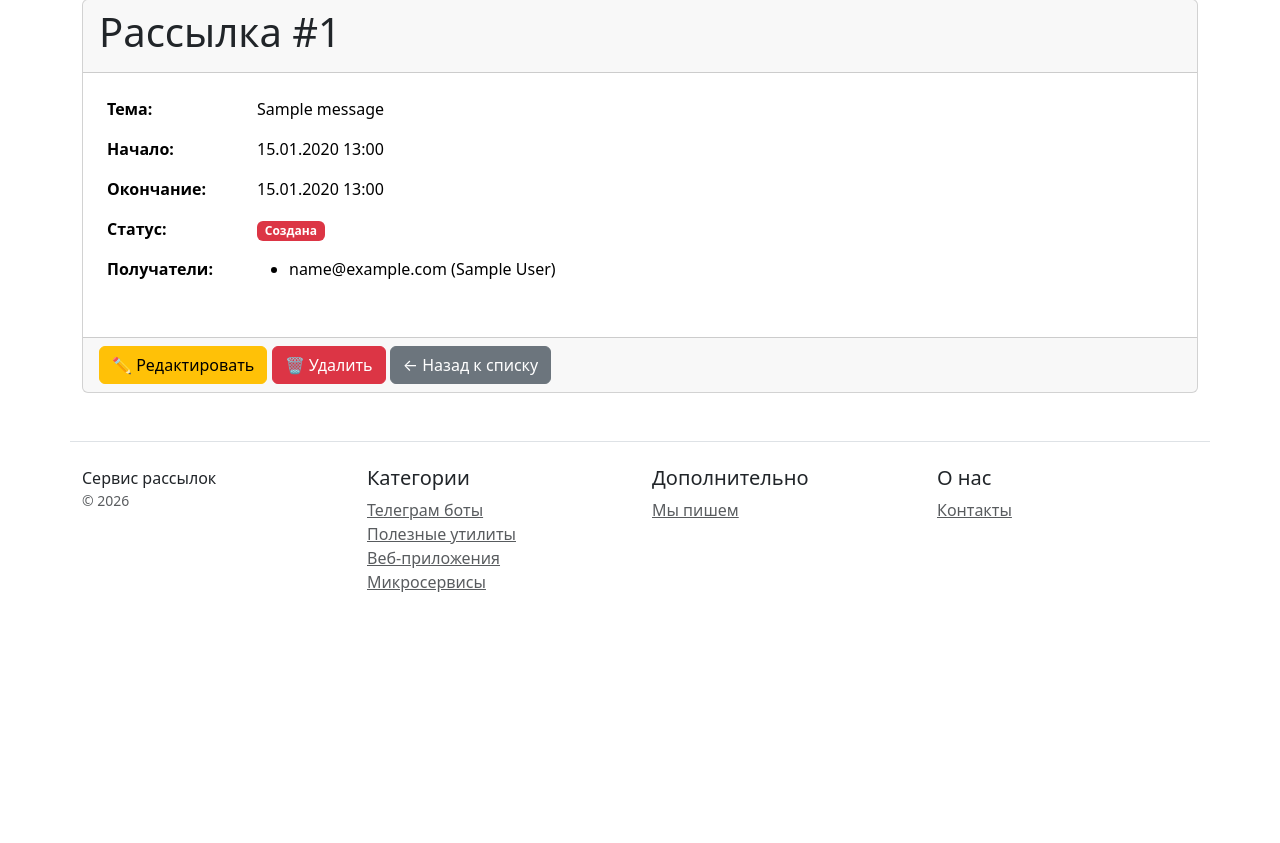
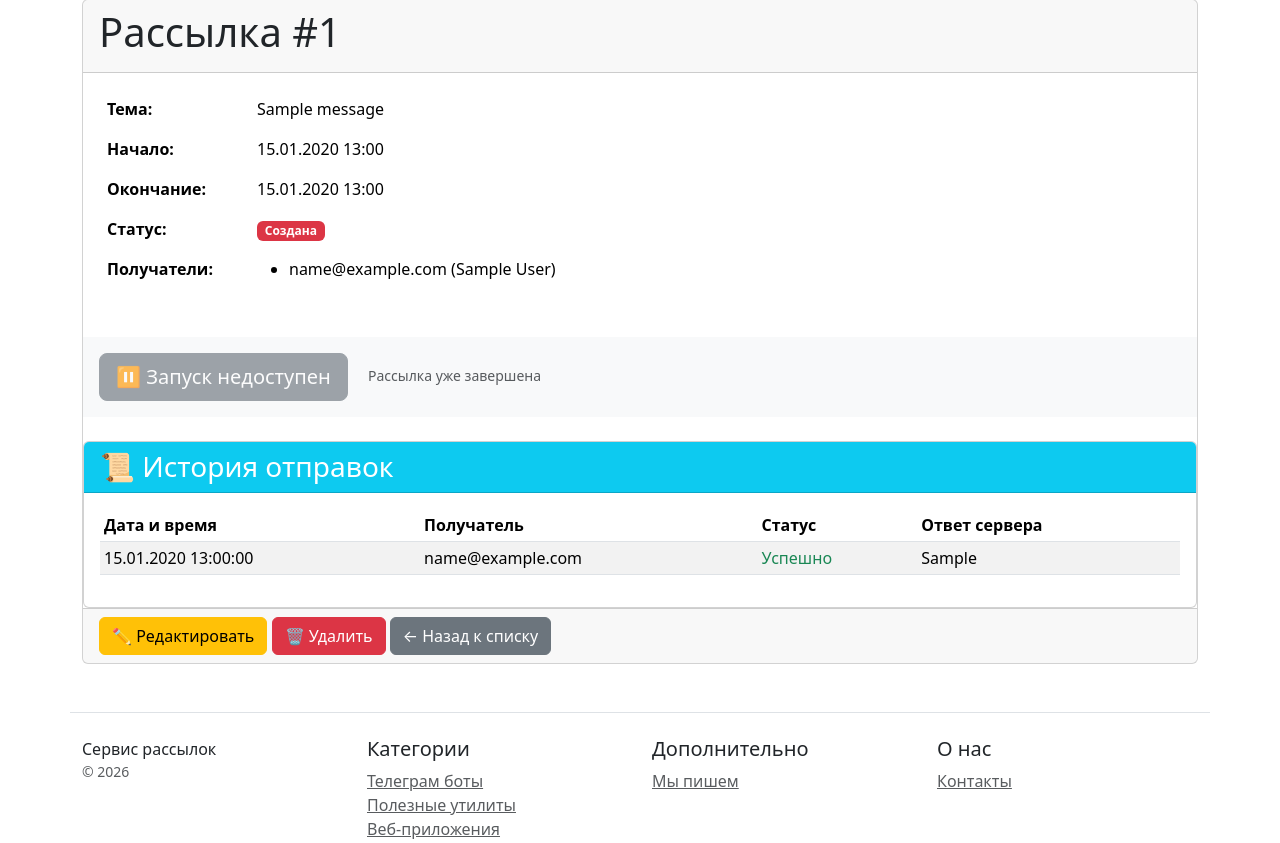
Before and after one commit to VikaDavlyatshina/Mailing_service, a Django app: template mailing/templates/mailing/mailing_detail.html in a window 1280 px wide. Shown: the part 81-924 px from the top of the page. Before the commit the page ends 673 px from the top, so only its background shows below. Run offline with Django 5.2, Linux system fonts and the light colour scheme; the template is opened without the code that fills it: values that come from a table or form of the project are taken from there, others are empty; tables that the repository leaves empty hold one stand-in row (values such as "Sample post"); parts of the project's set-up code (start-up, migrations or seed data) failed here and were passed over; some libraries are stand-ins or nearby versions.

Commit message:
Добавлена кнопка запуска и история попыток отправки

```diff
--- a/mailing/templates/mailing/mailing_detail.html
+++ b/mailing/templates/mailing/mailing_detail.html
@@ -41,6 +41,70 @@
             </tr>
         </table>
     </div>
+    {% if mailing.get_dynamic_status == 'launched' %}
+    <div class="card-body bg-light">
+        <form method="post" action="{% url 'mailing:run_mailing' mailing.pk %}">
+            {% csrf_token %}
+            <button type="submit" class="btn btn-success btn-lg">
+                🚀 Запустить рассылку сейчас
+            </button>
+            <small class="text-muted ms-3">
+                Внимание! Письма будут отправлены всем получателям
+            </small>
+        </form>
+    </div>
+    {% else %}
+    <div class="card-body bg-light">
+        <button class="btn btn-secondary btn-lg" disabled>
+            ⏸️ Запуск недоступен
+        </button>
+        <small class="text-muted ms-3">
+            {% if mailing.get_dynamic_status == 'created' %}
+            Рассылка ещё не началась (start_time в будущем)
+            {% else %}
+            Рассылка уже завершена
+            {% endif %}
+        </small>
+    </div>
+    {% endif %}
+    <!-- История попыток отправки -->
+<div class="card mt-4">
+    <div class="card-header bg-info text-white">
+        <h3 class="mb-0">📜 История отправок</h3>
+    </div>
+    <div class="card-body">
+        {% if mailing.attempts.all %}
+            <table class="table table-sm table-striped">
+                <thead>
+                    <tr>
+                        <th>Дата и время</th>
+                        <th>Получатель</th>
+                        <th>Статус</th>
+                        <th>Ответ сервера</th>
+                    </tr>
+                </thead>
+                <tbody>
+                    {% for attempt in mailing.attempts.all|slice:":20" %}
+                        <tr>
+                            <td>{{ attempt.attempt_time|date:"d.m.Y H:i:s" }}</td>
+                            <td>{{ attempt.recipient.email|default:"Не указан" }}</td>
+                            <td class="{% if attempt.status == 'success' %}text-success{% else %}text-danger{% endif %}">
+                                {{ attempt.get_status_display }}
+                            </td>
+                            <td>{{ attempt.server_response|truncatechars:80 }}</td>
+                        </tr>
+                    {% endfor %}
+                </tbody>
+            </table>
+            {% if mailing.attempts.all|length > 20 %}
+                <p class="text-muted">Показаны последние 20 попыток из {{ mailing.attempts.all|length }}</p>
+            {% endif %}
+        {% else %}
+            <p class="text-muted">Пока нет ни одной попытки отправки. Нажмите "Запустить рассылку".</p>
+        {% endif %}
+    </div>
+</div>
+
     <div class="card-footer">
         <a href="{% url 'mailing:mailing_update' mailing.pk %}" class="btn btn-warning">✏️ Редактировать</a>
         <a href="{% url 'mailing:mailing_delete' mailing.pk %}" class="btn btn-danger">🗑️ Удалить</a>
```
Lines whose indentation alone changed are shown as unchanged.
